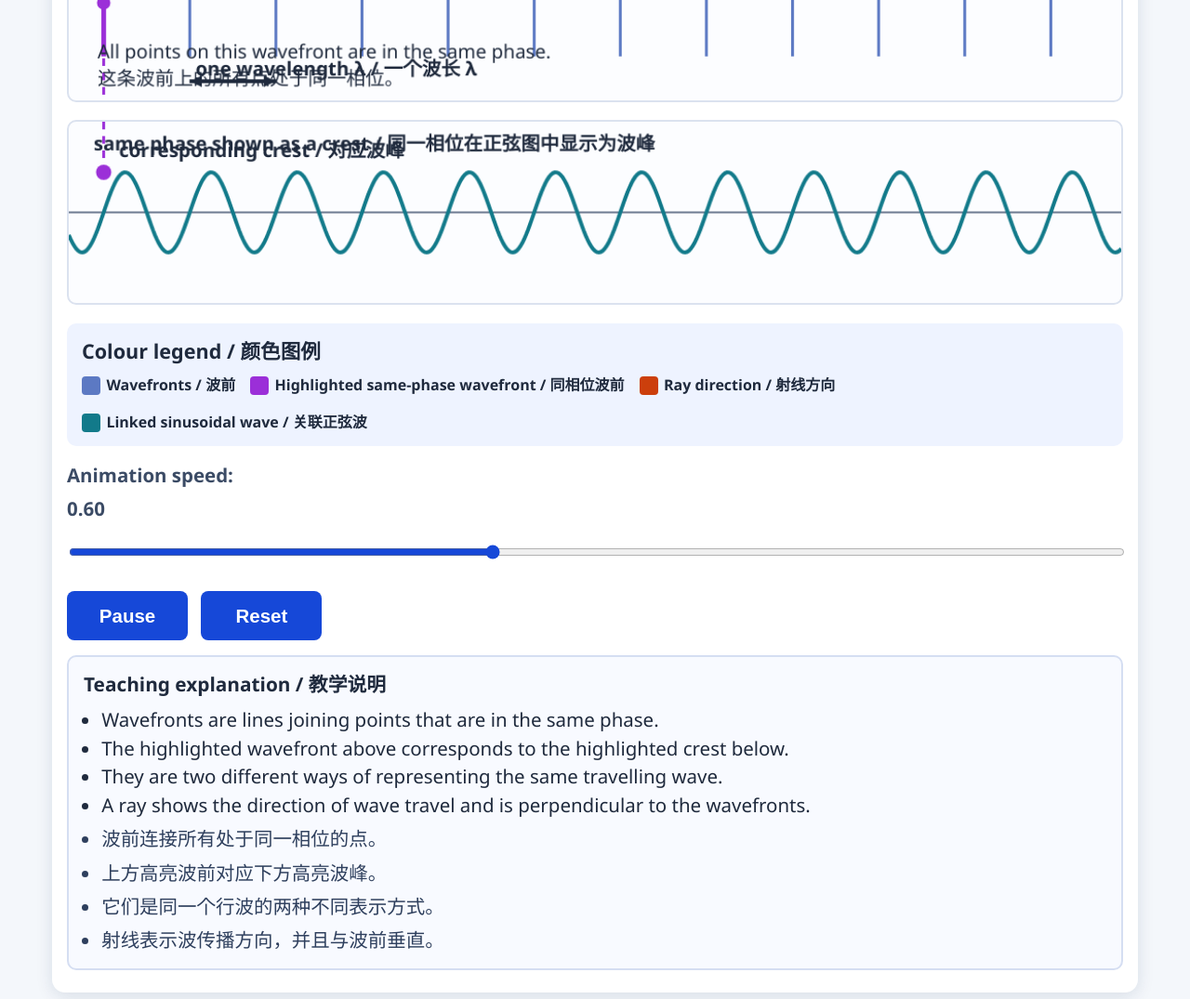
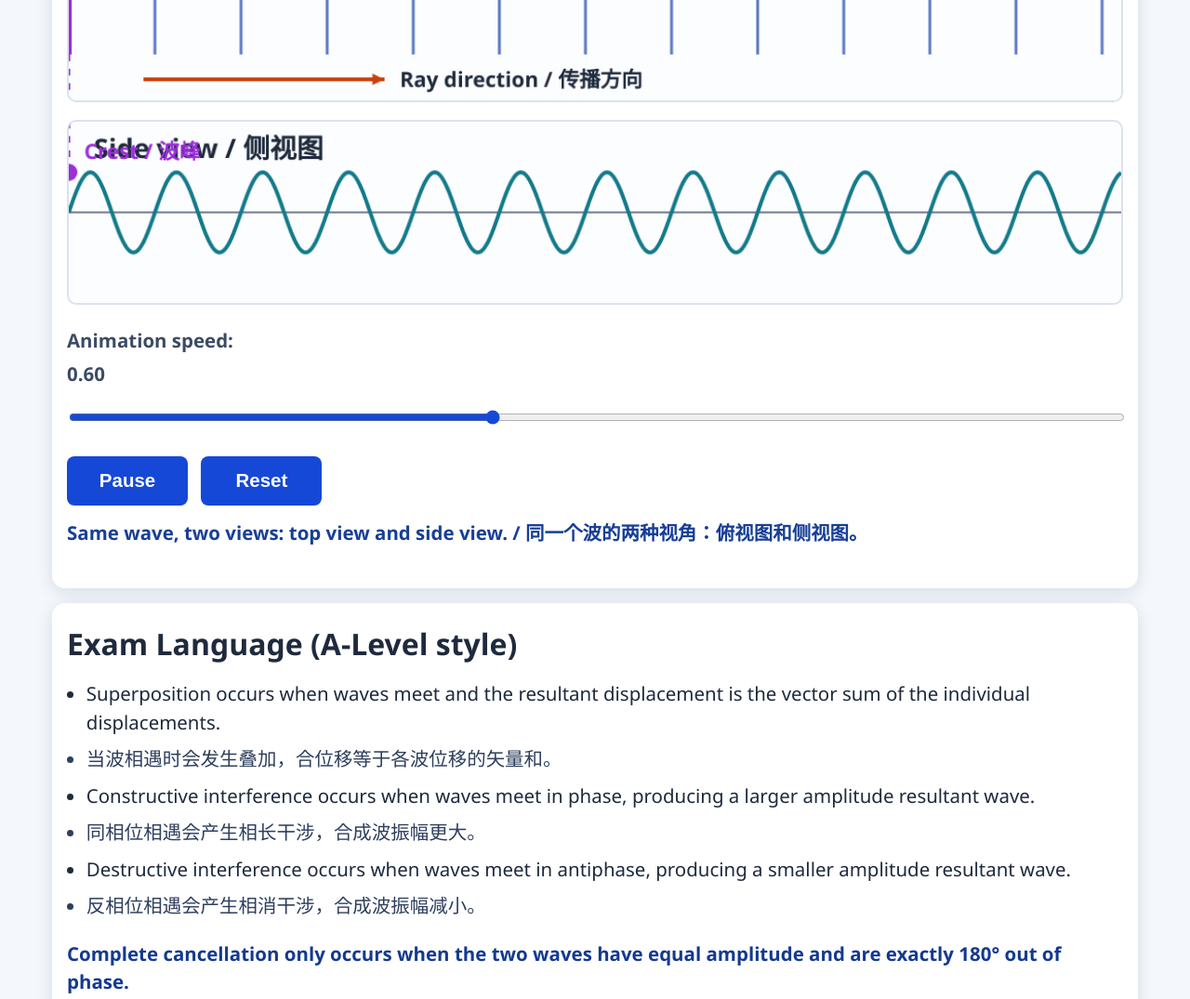
Before and after one commit to jiezheng371-eng/wave-superposition-lab, a plain HTML site: page index.html in a window 1280 px wide. Shown: the part 3140-4215 px from the top of the page at 93% size. Drawn offline with Linux system fonts and the light colour scheme.

Commit message:
Refine wavefront and side-view linkage for clearer teaching

```diff
--- a/index.html
+++ b/index.html
@@ -95,15 +95,6 @@
         <canvas id="wavefrontCanvas" width="1100" height="340" aria-label="Animated wavefronts and rays"></canvas>
         <canvas id="linkedWaveCanvas" width="1100" height="190" aria-label="Linked sinusoidal wave view"></canvas>
       </div>
-      <div class="colour-legend wavefront-legend" aria-label="Wavefront module colour legend">
-        <h3>Colour legend / 颜色图例</h3>
-        <div class="legend-items">
-          <span><i class="legend-swatch wf-main"></i>Wavefronts / 波前</span>
-          <span><i class="legend-swatch wf-highlight"></i>Highlighted same-phase wavefront / 同相位波前</span>
-          <span><i class="legend-swatch wf-ray"></i>Ray direction / 射线方向</span>
-          <span><i class="legend-swatch wf-sine"></i>Linked sinusoidal wave / 关联正弦波</span>
-        </div>
-      </div>
       <div class="controls-grid wavefront-controls">
         <label>Animation speed: <span id="wavefrontSpeedValue">0.60</span>
           <input id="wavefrontSpeed" class="long-touch-slider" type="range" min="0" max="1.5" step="0.01" value="0.6" />
@@ -114,19 +105,7 @@
         <button id="wavefrontPlayPause">Pause</button>
         <button id="wavefrontReset">Reset</button>
       </div>
-      <div class="exam-language-box">
-        <h3>Teaching explanation / 教学说明</h3>
-        <ul>
-          <li>Wavefronts are lines joining points that are in the same phase.</li>
-          <li>The highlighted wavefront above corresponds to the highlighted crest below.</li>
-          <li>They are two different ways of representing the same travelling wave.</li>
-          <li>A ray shows the direction of wave travel and is perpendicular to the wavefronts.</li>
-          <li class="cn-text">波前连接所有处于同一相位的点。</li>
-          <li class="cn-text">上方高亮波前对应下方高亮波峰。</li>
-          <li class="cn-text">它们是同一个行波的两种不同表示方式。</li>
-          <li class="cn-text">射线表示波传播方向，并且与波前垂直。</li>
-        </ul>
-      </div>
+      <p class="representation-note">Same wave, two views: top view and side view. / 同一个波的两种视角：俯视图和侧视图。</p>
     </section>
 
     <section class="panel exam-panel">
--- a/script.js
+++ b/script.js
@@ -235,6 +235,7 @@ function drawPhaseScene() {
 
 let wavefrontPhaseOffset = 0;
 let wavefrontRunning = true;
+let lastFrameTime = performance.now();
 
 function drawArrow(ctx, sx, sy, ex, ey, color) {
   const head = 14;
@@ -265,54 +266,38 @@ function drawWavefrontScene() {
 
   wavefrontCtx.clearRect(0, 0, width, height);
 
+  wavefrontCtx.fillStyle = '#1f2a3d';
+  wavefrontCtx.font = 'bold 30px Segoe UI';
+  wavefrontCtx.fillText('Top view / 俯视图', 26, 40);
+
   for (let x = highlightX - spacing * 20; x <= width + spacing * 20; x += spacing) {
     const isHighlight = Math.abs(x - highlightX) < 0.001;
     wavefrontCtx.strokeStyle = isHighlight ? '#9b2fd8' : '#5c79c3';
-    wavefrontCtx.lineWidth = isHighlight ? 5 : 3;
+    wavefrontCtx.lineWidth = isHighlight ? 6 : 3;
     wavefrontCtx.beginPath();
-    wavefrontCtx.moveTo(x, 36);
-    wavefrontCtx.lineTo(x, height - 46);
+    wavefrontCtx.moveTo(x, 56);
+    wavefrontCtx.lineTo(x, height - 48);
     wavefrontCtx.stroke();
   }
 
-  wavefrontCtx.setLineDash([8, 7]);
+  wavefrontCtx.setLineDash([7, 8]);
   wavefrontCtx.strokeStyle = '#9b2fd8';
   wavefrontCtx.lineWidth = 3;
   wavefrontCtx.beginPath();
-  wavefrontCtx.moveTo(highlightX, height - 44);
+  wavefrontCtx.moveTo(highlightX, height - 48);
   wavefrontCtx.lineTo(highlightX, height);
   wavefrontCtx.stroke();
   wavefrontCtx.setLineDash([]);
 
-  for (let y = 82; y <= 238; y += 52) {
-    wavefrontCtx.fillStyle = '#9b2fd8';
-    wavefrontCtx.beginPath();
-    wavefrontCtx.arc(highlightX, y, 7, 0, TAU);
-    wavefrontCtx.fill();
-  }
+  wavefrontCtx.fillStyle = '#9b2fd8';
+  wavefrontCtx.font = 'bold 22px Segoe UI';
+  wavefrontCtx.fillText('Wavefront / 波前', Math.min(highlightX + 16, width - 230), 82);
+  wavefrontCtx.fillText('same phase / 同一相位', Math.min(highlightX + 16, width - 280), 112);
 
+  drawArrow(wavefrontCtx, 78, height - 22, 330, height - 22, '#cc3f0c');
   wavefrontCtx.fillStyle = '#1f2a3d';
   wavefrontCtx.font = 'bold 22px Segoe UI';
-  wavefrontCtx.fillText('same phase points / 同相位点', Math.min(highlightX + 18, width - 360), 84);
-  wavefrontCtx.font = '20px Segoe UI';
-  wavefrontCtx.fillText('All points on this wavefront are in the same phase.', 30, 296);
-  wavefrontCtx.fillText('这条波前上的所有点处于同一相位。', 30, 324);
-
-  drawArrow(wavefrontCtx, 70, 34, 370, 34, '#cc3f0c');
-  wavefrontCtx.fillStyle = '#1f2a3d';
-  wavefrontCtx.font = 'bold 20px Segoe UI';
-  wavefrontCtx.fillText('Ray direction / wave travel direction', 390, 40);
-  wavefrontCtx.fillText('射线方向 / 波传播方向', 390, 66);
-  wavefrontCtx.fillText('ray ⟂ wavefront / 射线 ⟂ 波前', 720, 94);
-
-  const lambdaStart = highlightX + spacing;
-  const lambdaEnd = highlightX + spacing * 2;
-  if (lambdaEnd < width - 50) {
-    drawArrow(wavefrontCtx, lambdaStart, height - 20, lambdaEnd, height - 20, '#1f2a3d');
-    drawArrow(wavefrontCtx, lambdaEnd, height - 20, lambdaStart, height - 20, '#1f2a3d');
-    wavefrontCtx.font = 'bold 20px Segoe UI';
-    wavefrontCtx.fillText('one wavelength λ / 一个波长 λ', lambdaStart + 6, height - 26);
-  }
+  wavefrontCtx.fillText('Ray direction / 传播方向', 346, height - 14);
 
   drawLinkedSine(highlightX, spacing);
 }
@@ -330,9 +315,12 @@ function drawLinkedSine(highlightX, spacing) {
   linkedWaveCtx.lineTo(width, midY);
   linkedWaveCtx.stroke();
 
+  linkedWaveCtx.fillStyle = '#1f2a3d';
+  linkedWaveCtx.font = 'bold 28px Segoe UI';
+  linkedWaveCtx.fillText('Side view / 侧视图', 26, 38);
+
   const amp = 42;
-  const wavelength = spacing;
-  const k = TAU / wavelength;
+  const k = TAU / spacing;
   const phase = (highlightX / spacing) * TAU;
 
   linkedWaveCtx.strokeStyle = '#127a8a';
@@ -348,10 +336,10 @@ function drawLinkedSine(highlightX, spacing) {
   const crestY = midY - amp;
   linkedWaveCtx.fillStyle = '#9b2fd8';
   linkedWaveCtx.beginPath();
-  linkedWaveCtx.arc(crestX, crestY, 8, 0, TAU);
+  linkedWaveCtx.arc(crestX, crestY, 9, 0, TAU);
   linkedWaveCtx.fill();
 
-  linkedWaveCtx.setLineDash([8, 7]);
+  linkedWaveCtx.setLineDash([7, 8]);
   linkedWaveCtx.strokeStyle = '#9b2fd8';
   linkedWaveCtx.lineWidth = 3;
   linkedWaveCtx.beginPath();
@@ -360,10 +348,9 @@ function drawLinkedSine(highlightX, spacing) {
   linkedWaveCtx.stroke();
   linkedWaveCtx.setLineDash([]);
 
-  linkedWaveCtx.fillStyle = '#1f2a3d';
-  linkedWaveCtx.font = 'bold 20px Segoe UI';
-  linkedWaveCtx.fillText('corresponding crest / 对应波峰', Math.min(crestX + 16, width - 300), crestY - 16);
-  linkedWaveCtx.fillText('same phase shown as a crest / 同一相位在正弦图中显示为波峰', 26, 30);
+  linkedWaveCtx.fillStyle = '#9b2fd8';
+  linkedWaveCtx.font = 'bold 22px Segoe UI';
+  linkedWaveCtx.fillText('Crest / 波峰', Math.min(crestX + 16, width - 170), crestY - 14);
 }
 
 function updateWavefrontReadouts() {
@@ -378,7 +365,10 @@ function updateControlReadouts() {
   readouts.separation.textContent = controls.separation.value;
 }
 
-function animate() {
+function animate(currentTime = performance.now()) {
+  const dt = Math.min(40, currentTime - lastFrameTime);
+  lastFrameTime = currentTime;
+
   if (pulseAnimationRunning) {
     pulseTime += 0.35;
   }
@@ -386,7 +376,7 @@ function animate() {
   drawPulseScene();
   drawPhaseScene();
   if (wavefrontRunning && Number(controls.wavefrontSpeed.value) > 0) {
-    wavefrontPhaseOffset += Number(controls.wavefrontSpeed.value) * 0.7;
+    wavefrontPhaseOffset += Number(controls.wavefrontSpeed.value) * dt * 0.03;
   }
   drawWavefrontScene();
 
```
